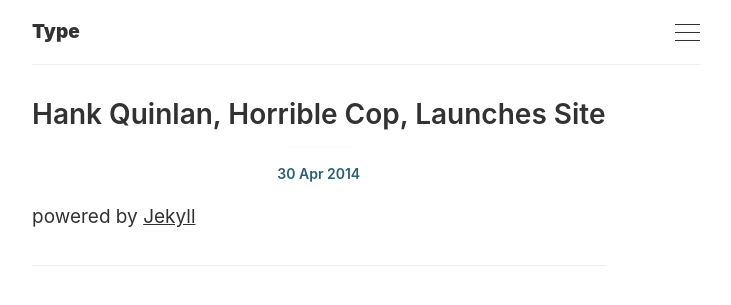
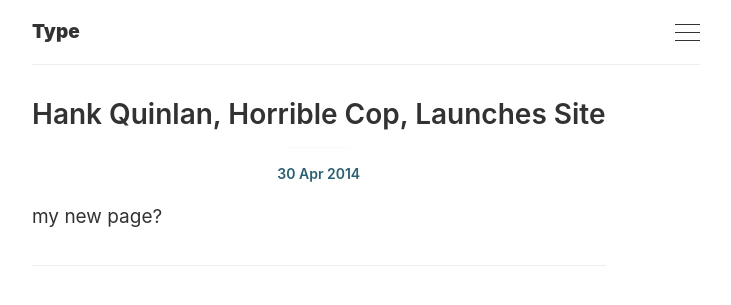
Before and after one commit to ddwolf/ddwolf.github.io, a Jekyll site: the page built from _posts/2019-12-22-Say-Hello-To-Jekyll.md, in a window 1280 px wide. Shown: the top 305 px of the page, without its empty margins (274-1005 px from the left). Built offline with Jekyll 4.4.1, drawn with Linux system fonts in a browser that asks for light colours; nearby versions of some CDN libraries; library files that are not in the unit come from our copies; comment, search, counter and statistics services are not loaded.

Commit message:
Update 2019-12-22-Say-Hello-To-Jekyll.md

```diff
--- a/_posts/2019-12-22-Say-Hello-To-Jekyll.md
+++ b/_posts/2019-12-22-Say-Hello-To-Jekyll.md
@@ -4,4 +4,4 @@ title: "Hank Quinlan, Horrible Cop, Launches Site"
 date: 2014-04-30
 ---
 
-powered by [Jekyll](http://jekyllrb.com)
+my new page?
```
